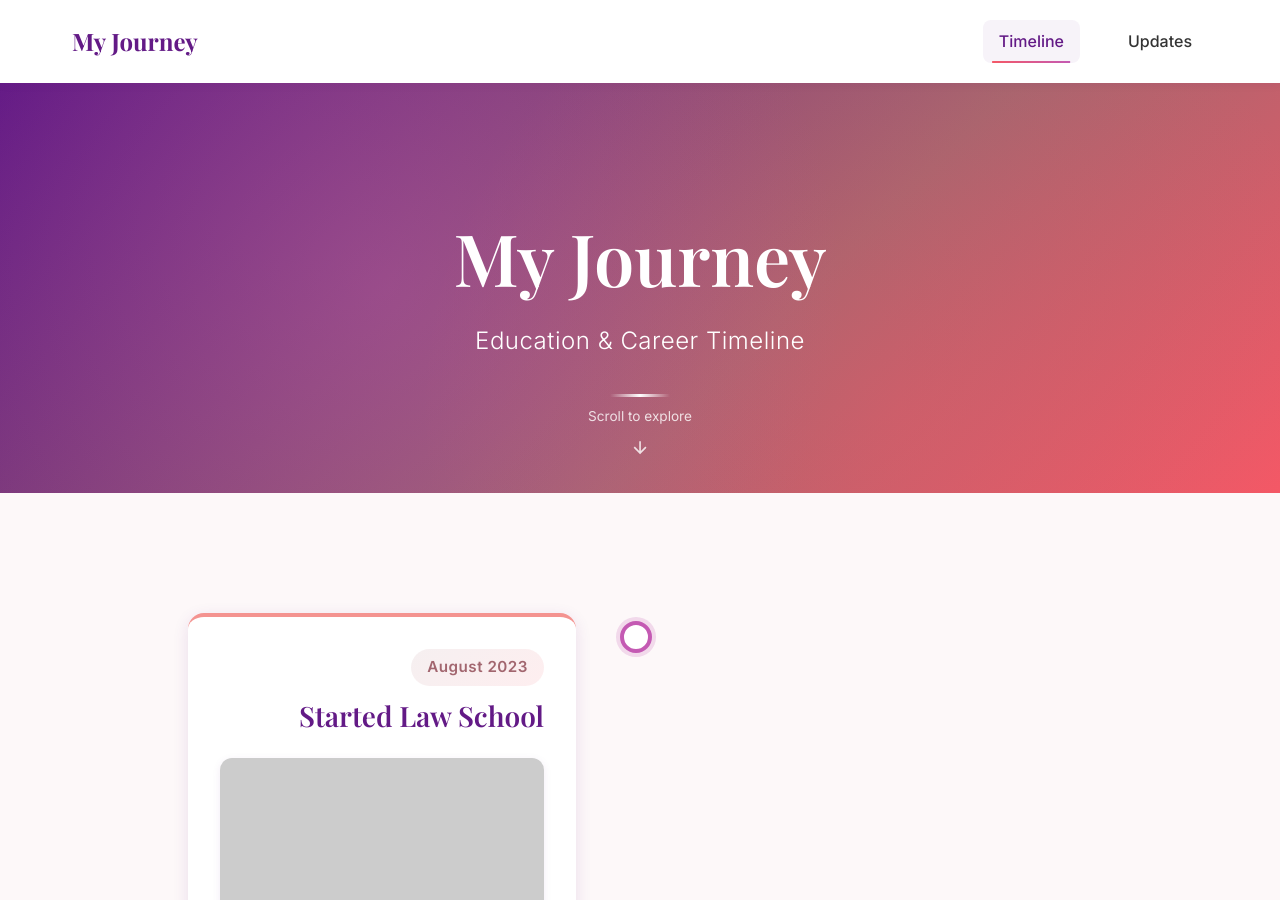
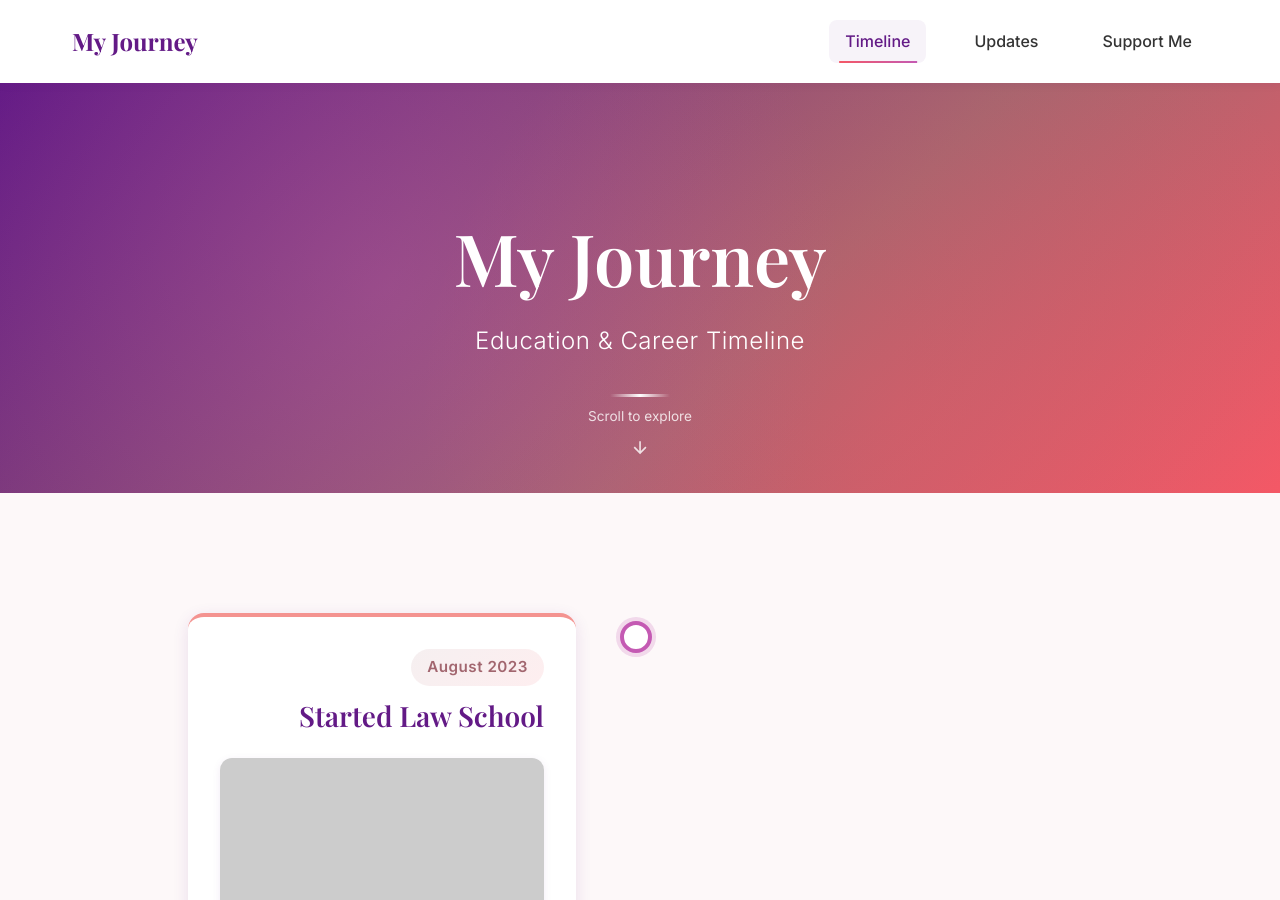
Before and after one commit to DevinTobiasColebrooke/devintobiascolebrooke.github.io, a Jekyll site: the page built from index.html, in a window 1280 px wide and 900 px high. Built offline with Jekyll 4.4.1, drawn with Linux system fonts in a browser that asks for light colours.

Commit message:
added another nav tab

```diff
--- a/_layouts/default.html
+++ b/_layouts/default.html
@@ -16,6 +16,9 @@
             <div class="nav-links">
                 <a href="/" class="nav-link {% if page.url == '/' %}active{% endif %}">Timeline</a>
                 <a href="/blog" class="nav-link {% if page.url == '/blog.html' %}active{% endif %}">Updates</a>
+                {% if site.embark_url %}
+                <a href="{{ site.embark_url }}" target="_blank" rel="noopener noreferrer" class="nav-link">Support Me</a>
+                {% endif %}
             </div>
         </div>
     </nav>
```
